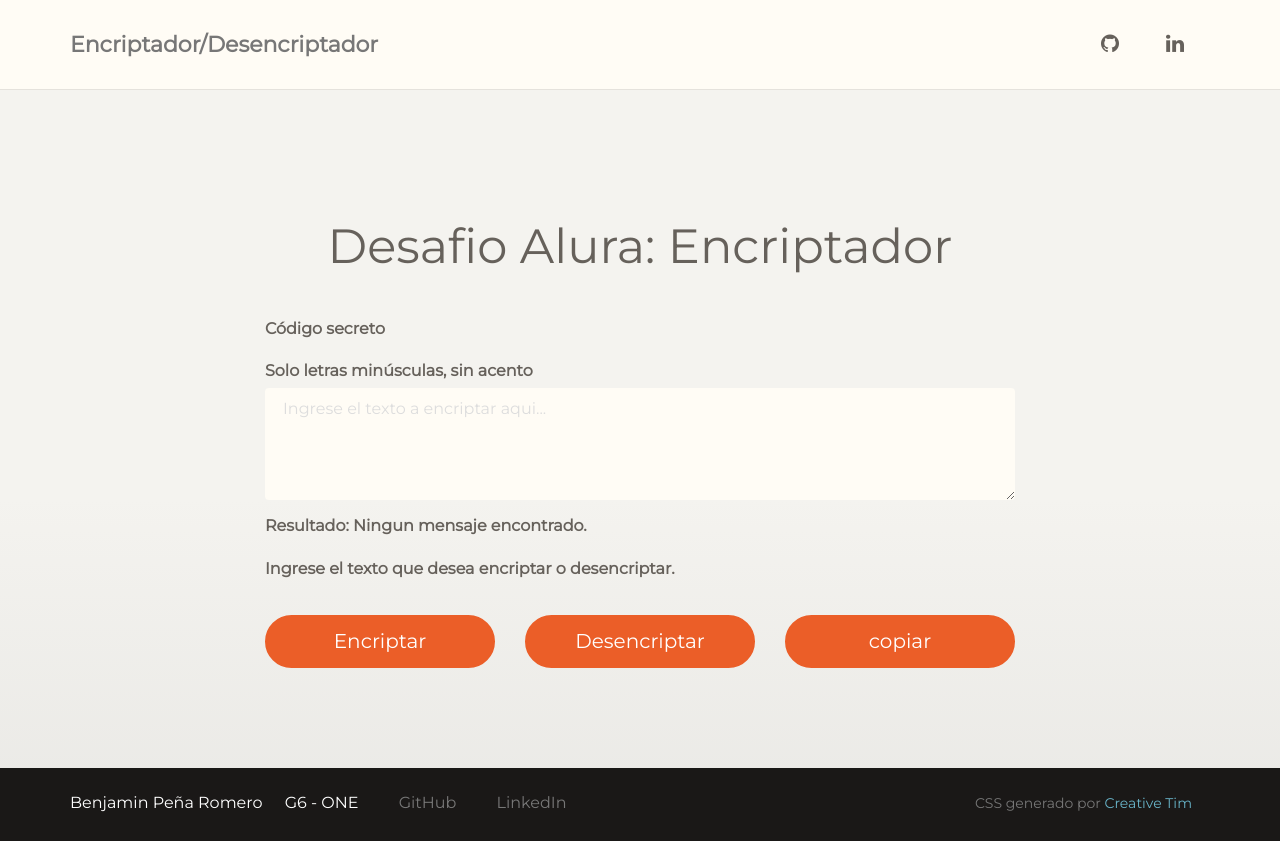
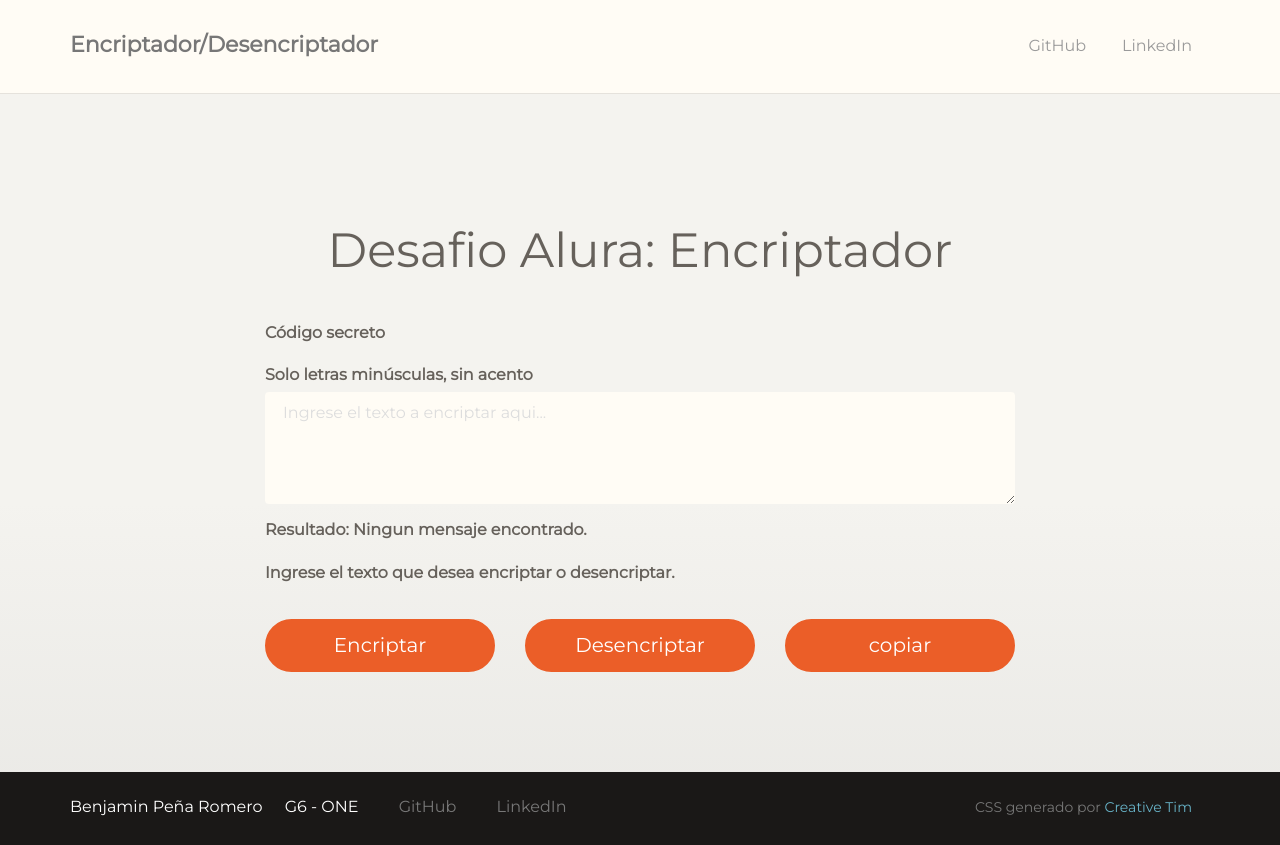
Before and after one commit to codigobenja/desafioencriptadorprb, a plain HTML site: page index.html in a window 1280 px wide. Drawn offline with Linux system fonts and the light colour scheme.

Commit message:
Update index.html

```diff
--- a/index.html
+++ b/index.html
@@ -41,10 +41,10 @@
         <div class="collapse navbar-collapse" id="navigation-example-2">
           <ul class="nav navbar-nav navbar-right">
             <li>
-                <a href="https://github.com/codigobenja" target="_blank" class="btn btn-simple"><i class="fa fa-github"></i></a>
+                <a href="https://github.com/codigobenja" target="_blank">GitHub</i></a>
             </li>
             <li>
-                <a href="https://www.linkedin.com/in/benjamin-pr/" target="_blank" class="btn btn-simple"><i class="fa fa-linkedin"></i></a>
+                <a href="https://www.linkedin.com/in/benjamin-pr/" target="_blank">LinkedIn</a>
             </li>
            </ul>
         </div><!-- /.navbar-collapse -->
```
